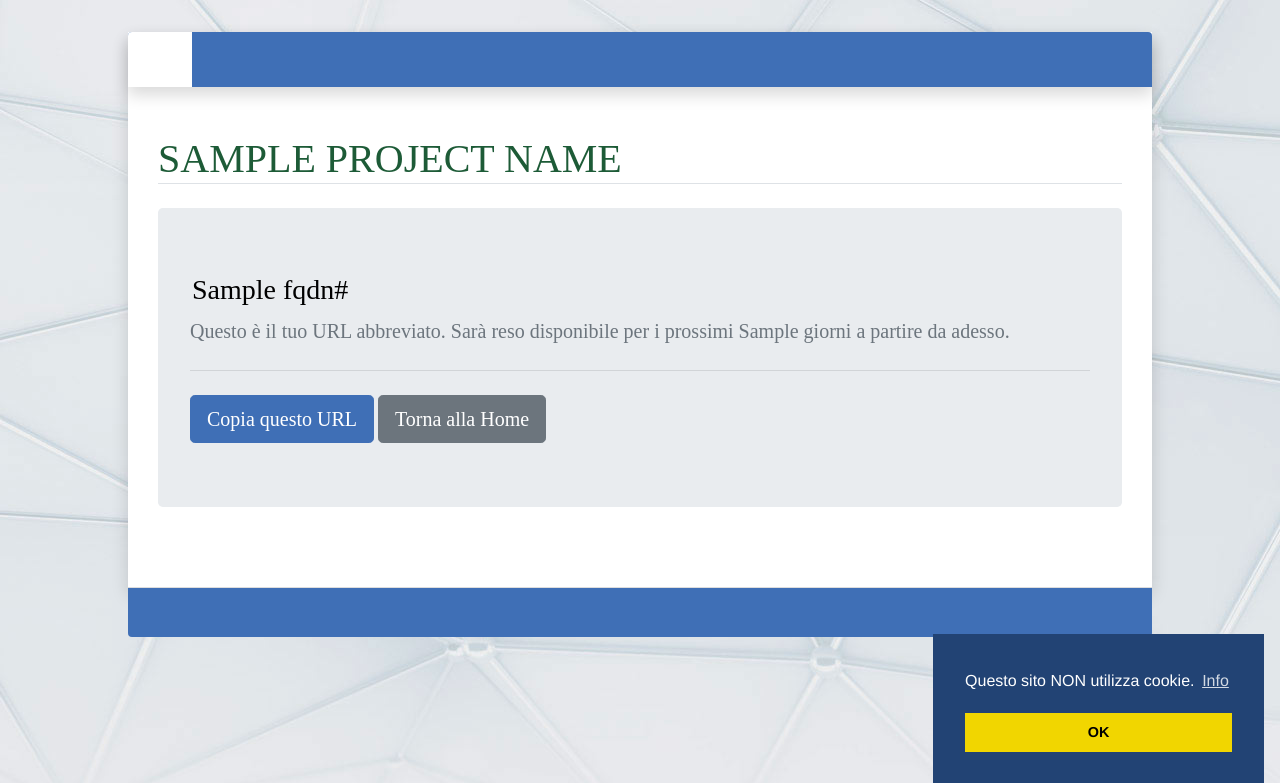
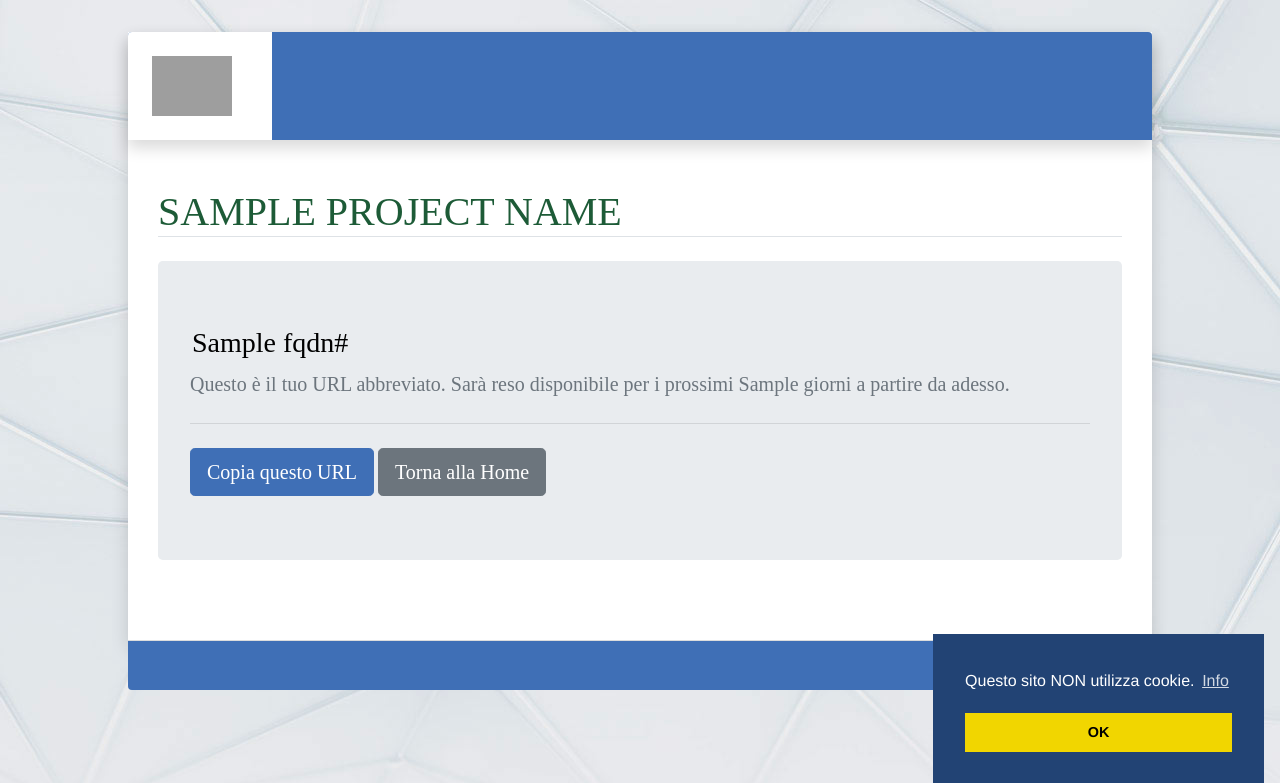
Before and after one commit to UniversitaDellaCalabria/urlShortener, a Django app: template tinyurl/urlshortener/templates/urlshortener.html in a window 1280 px wide. Shown: the top 783 px of the page. Run offline with Django 3.2, Linux system fonts and the light colour scheme; the template is opened without the code that fills it: most values are stand-ins (such as "Sample title", 1, 10 or a date in 2020); some libraries are stand-ins or nearby versions; some web fonts are replaced; grey boxes are pictures that could not be loaded.

Commit message:
garrlab logo

```diff
--- a/tinyurl/garrlab_template/templates/base.html
+++ b/tinyurl/garrlab_template/templates/base.html
@@ -102,7 +102,9 @@
 						</div>
 						<div class="d-lg-none p-2">
 							<a class="navbar-brand ml-4" href="/">
+                                {% block logo_navbar %}
                                 <img class="" src="{% static 'img/logo-servizi-medio.png' %}" alt="" style="height: 60px;width: auto; ">
+                                {% endblock logo_navbar %}
                             </a>
 						</div>
 						<button class="navbar-toggler m-4" type="button" data-toggle="collapse" data-target="#navbarCollapse" aria-controls="navbarCollapse" aria-expanded="false" aria-label="Toggle navigation">
--- a/tinyurl/urlshortener/templates/urlshortener.html
+++ b/tinyurl/urlshortener/templates/urlshortener.html
@@ -46,7 +46,12 @@
 {% endblock menu_top %}
 
 {% block logo %}
+<img class="" src="{% static 'img/garrlab.jpeg' %}" alt="" style="height: 60px;width: auto;">
 {% endblock logo %}
+
+{% block logo_navbar %}
+<img class="" src="{% static 'img/garrlab.jpeg' %}" alt="" style="height: 60px;width: auto;">
+{% endblock logo_navbar %}
 
 {% block page_body %}
     {% if messages %}
```
